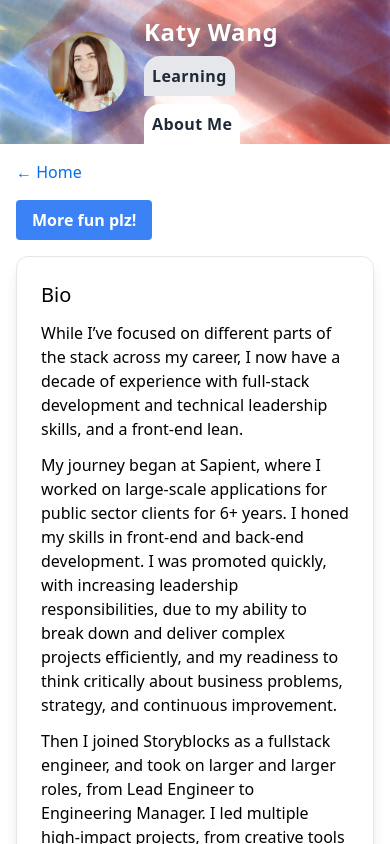
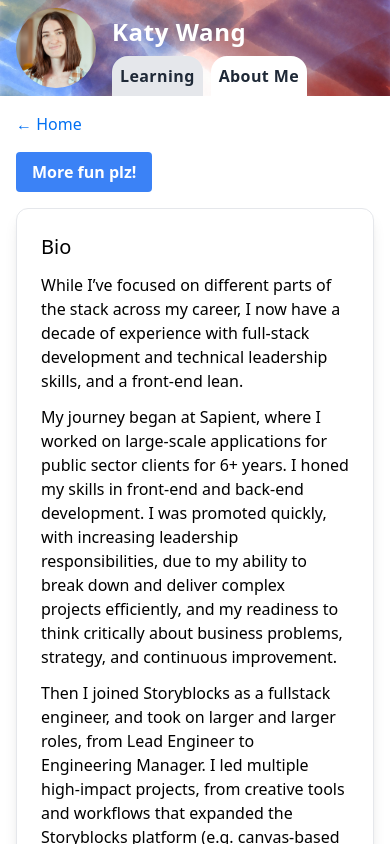
Before and after one commit to kwilliamson34/arch-upskill, a Next.js app: page /about in a window 390 px wide. Shown: the top 844 px of the page. Built offline with nearby package versions, Linux system fonts and the light colour scheme.

Commit message:
responsive header fix

```diff
--- a/components/header.tsx
+++ b/components/header.tsx
@@ -25,7 +25,7 @@ const Header = () => {
   };
 
   return (
-    <header className="relative flex items-center justify-between px-8 text-white">
+    <header className="relative flex items-center justify-between text-white sm:px-8">
       <div className="container">
         <div className="absolute inset-0 -z-10 w-full overflow-hidden">
           <Image
```
